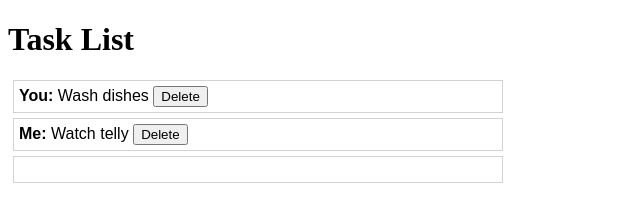
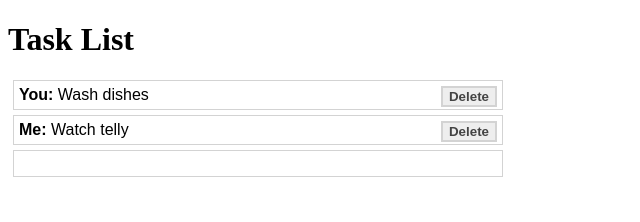
Before and after one commit to de-code/angular-v1-example-task-list, a website built with webpack: page index.html in a window 1280 px wide. Shown: the whole page, without its empty margins (0-640 px from the left). Built offline with nearby package versions, Linux system fonts and the light colour scheme; some packages are replaced by stand-ins of ours.

Commit message:
minor styling of delete button

```diff
--- a/src/style/style.css
+++ b/src/style/style.css
@@ -20,6 +20,15 @@ task-list-item .assignee {
 task-list-item .assignee::after {
   content: ":"
 }
+
+task-list-item .delete {
+  float: right;
+  background: #eee;
+  border: 2px solid lightgray;
+  font-weight: bold;
+  color: #444;
+}
+
 
 task-list-item-add {
   margin: 5px;
```
